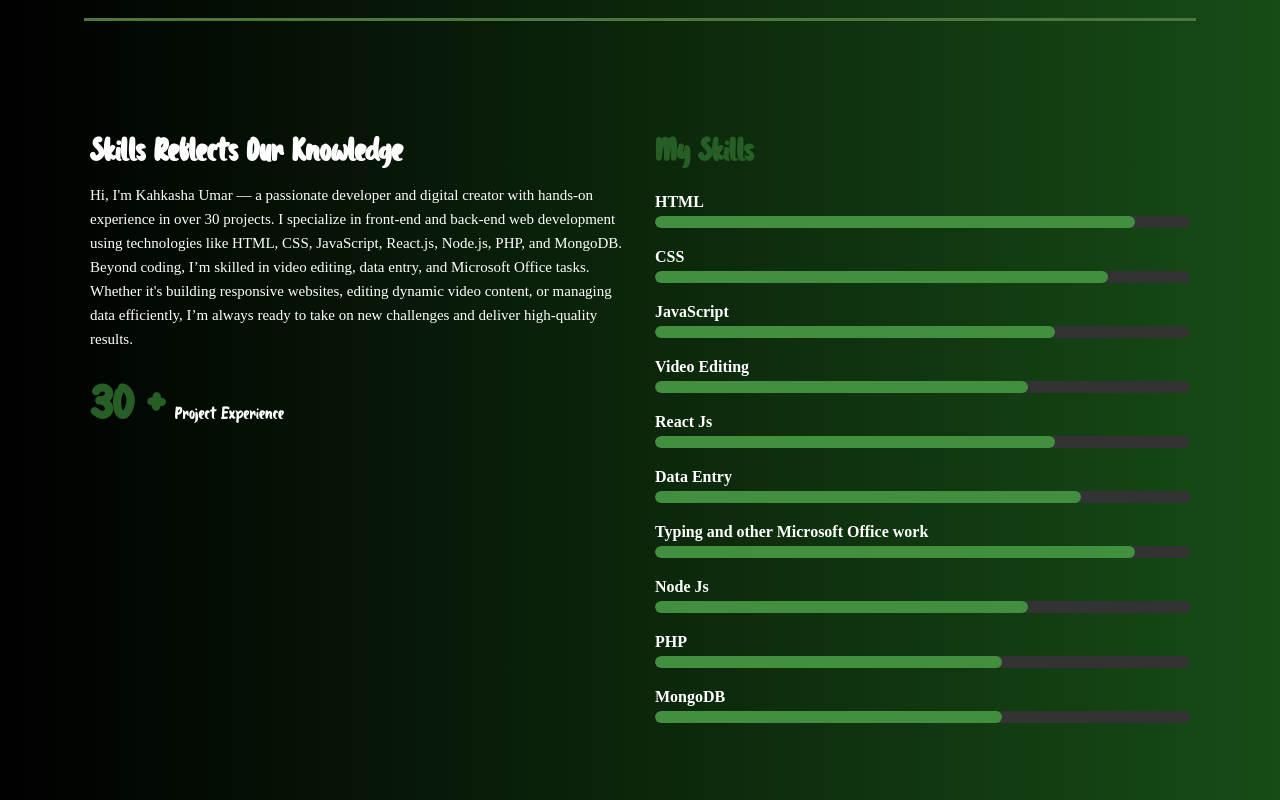
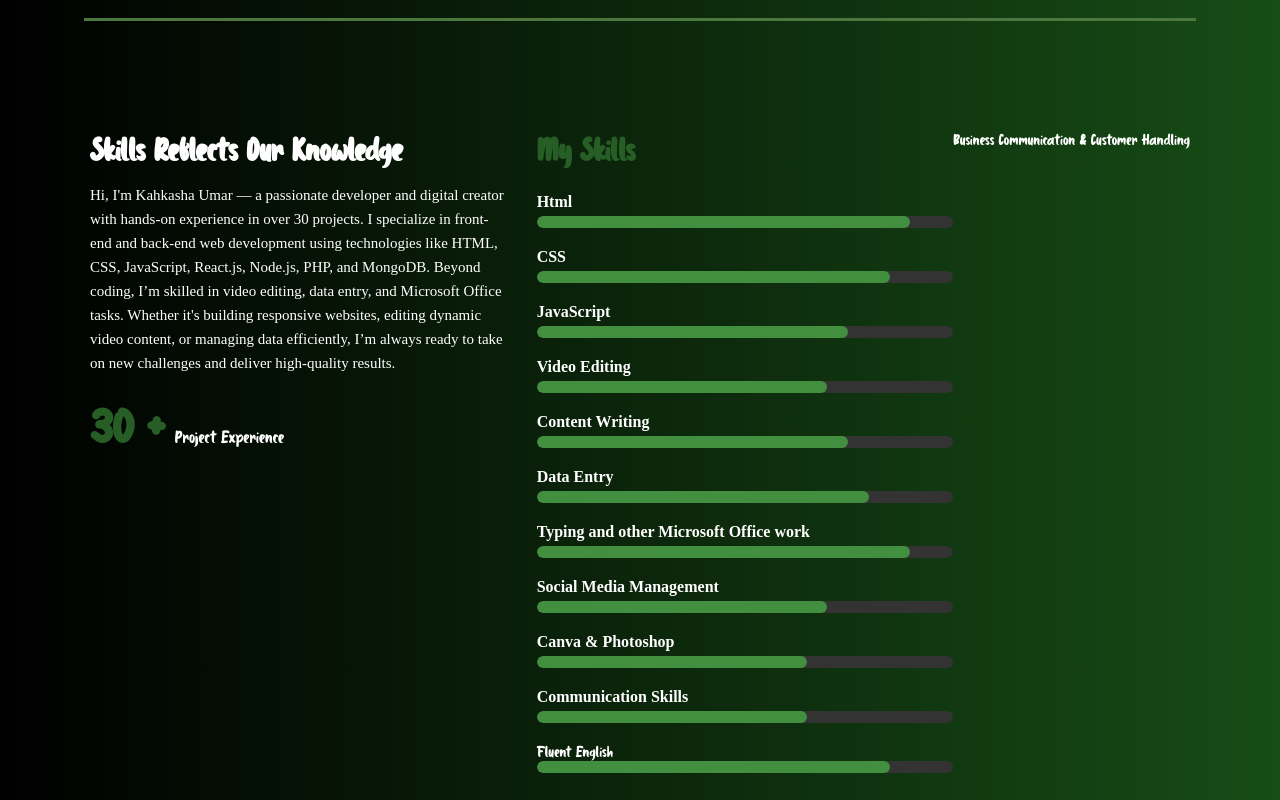
Before and after one commit to Kahkashaumar/Kahkasha-portfolio, a plain HTML site: page index.html in a window 1280 px wide. Shown: the part 600-1400 px from the top of the page. Drawn offline with nearby package versions, Linux system fonts and the light colour scheme.

Commit message:
Update index.html

```diff
--- a/index.html
+++ b/index.html
@@ -1172,7 +1172,7 @@ nav a.active {
     <div class="skills-right">
       <h2 class="skills-heading">My Skills</h2>
       <div class="skill">
-        <span>HTML</span>
+        <span>Html</span>
         <div class="progress-bar"><div class="fill" style="width: 90%; background:#418f3f"></div></div>
       </div>
       <div class="skill">
@@ -1188,7 +1188,7 @@ nav a.active {
         <div class="progress-bar"><div class="fill" style="width: 70%; background: #418f3f;"></div></div>
       </div>
       <div class="skill">
-        <span>React Js</span>
+        <span>Content Writing</span>
         <div class="progress-bar"><div class="fill" style="width: 75%; background: #418f3f;"></div></div>
       </div>
       <div class="skill">
@@ -1200,16 +1200,22 @@ nav a.active {
         <div class="progress-bar"><div class="fill" style="width: 90%; background: #418f3f;"></div></div>
       </div>
       <div class="skill">
-        <span>Node Js</span>
+        <span>Social Media Management</span>
         <div class="progress-bar"><div class="fill" style="width: 70%; background: #418f3f;"></div></div>
       </div>
       <div class="skill">
-        <span> PHP</span>
+        <span> Canva & Photoshop</span>
         <div class="progress-bar"><div class="fill" style="width: 65%; background: #418f3f;"></div></div>
       </div>
       <div class="skill">
-        <span>MongoDB</span>
+        <span>Communication Skills</span>
         <div class="progress-bar"><div class="fill" style="width: 65%; background: #418f3f;"></div></div>
+      </div>
+        <span>Fluent English</span>
+        <div class="progress-bar"><div class="fill" style="width: 85%; background: #418f3f;"></div></div>
+      </div>
+      <span>Business Communication & Customer Handling</span>
+        <div class="progress-bar"><div class="fill" style="width: 80%; background: #418f3f;"></div></div>
       </div>
     </div>
   </div>
```
